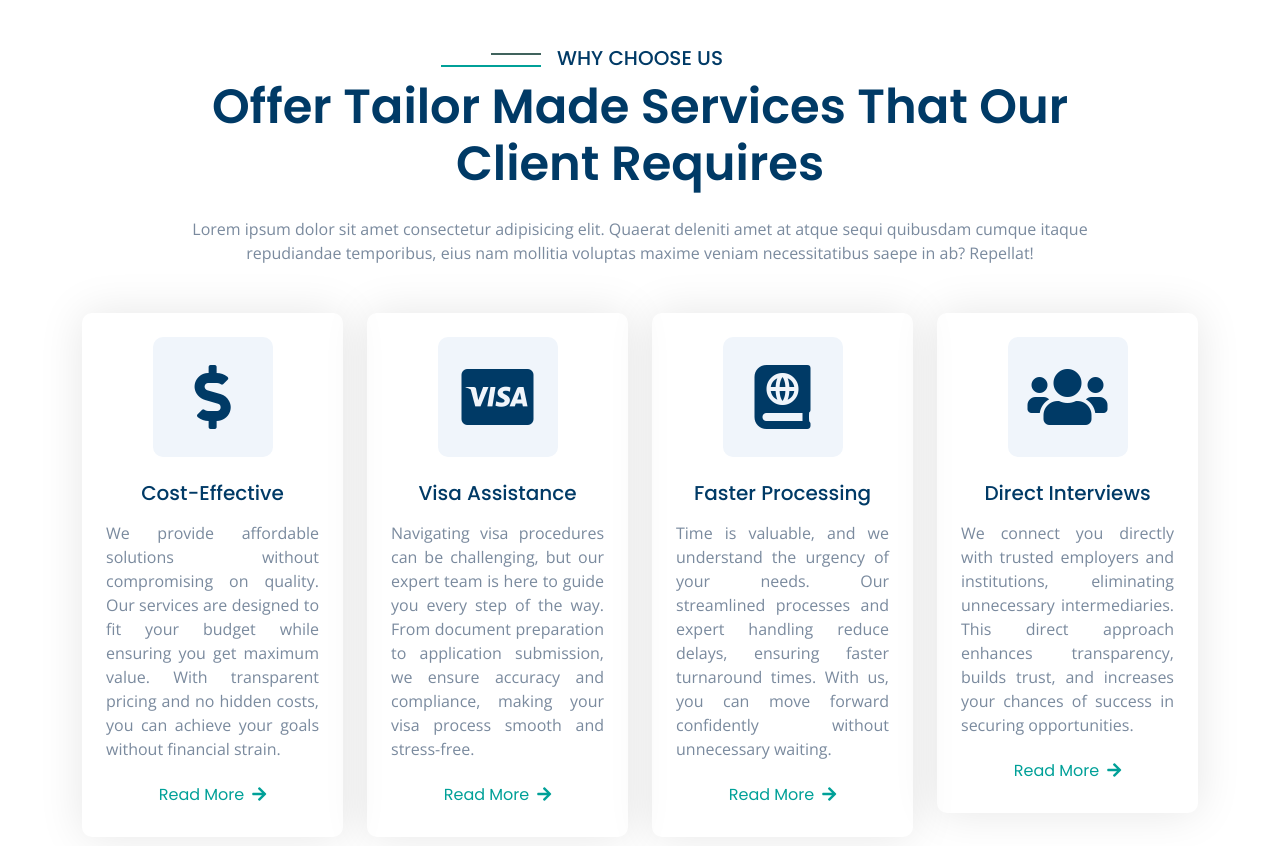
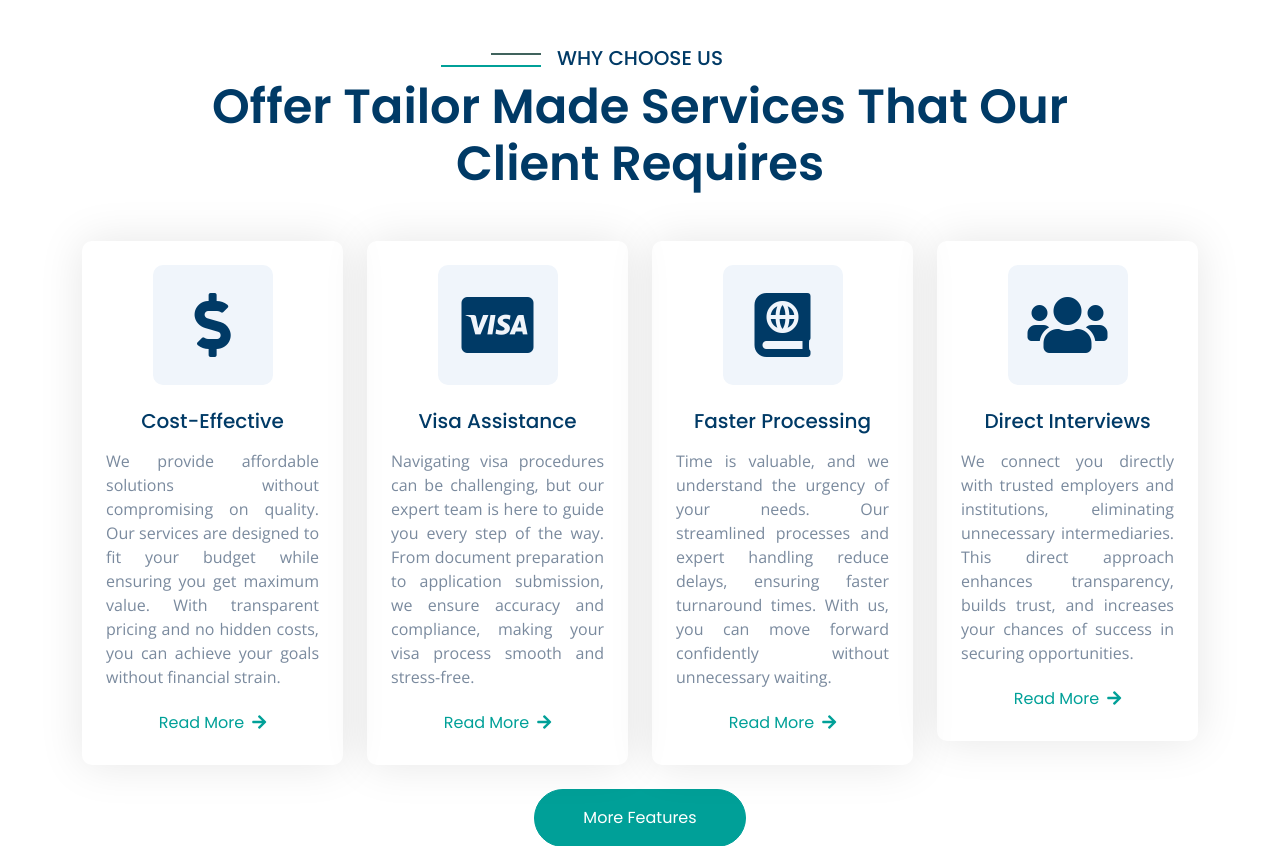
Before and after one commit to manojpanta1230/Skilled-Nepali, a PHP site: page / in a window 1280 px wide. Shown: the part 2048-2894 px from the top of the page. Run offline with PHP 8.4, Linux system fonts and the light colour scheme; some libraries are stand-ins or nearby versions.

Commit message:
Remove placeholder text from "Why Choose Us" section for improved clarity

```diff
--- a/index.php
+++ b/index.php
@@ -256,7 +256,6 @@
                         <h5 class="sub-title text-primary px-3">Why Choose Us</h5>
                     </div>
                     <h1 class="display-5 mb-4">Offer Tailor Made Services That Our Client Requires</h1>
-                    <p class="mb-0">Lorem ipsum dolor sit amet consectetur adipisicing elit. Quaerat deleniti amet at atque sequi quibusdam cumque itaque repudiandae temporibus, eius nam mollitia voluptas maxime veniam necessitatibus saepe in ab? Repellat!</p>
                 </div>
                 <div class="row g-4 justify-content-center text-center">
                     <div class="col-md-6 col-lg-6 col-xl-3 wow fadeInUp" data-wow-delay="0.1s">
```
